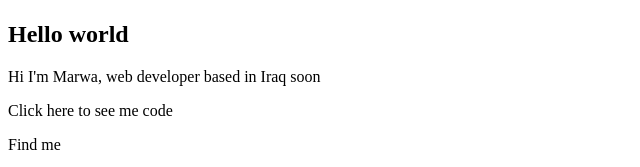
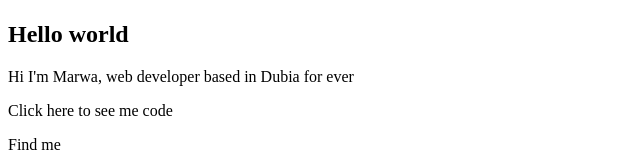
Before and after one commit to 0marwa0/mywebsite, a plain HTML site: page index.html in a window 1280 px wide. Shown: the part 263-430 px from the top of the page, 0-640 px from the left. Drawn offline with Linux system fonts and the light colour scheme.

Commit message:
change the country vallue

```diff
--- a/index.html
+++ b/index.html
@@ -28,7 +28,7 @@
       />
       <section>
         <h1>Hello world</h1>
-        <p>Hi I'm Marwa, web developer based in Iraq soon </p>
+        <p>Hi I'm Marwa, web developer based in Dubia for ever </p>
         <span>Click here to see me code</span>
       </section>
     </main>
```
